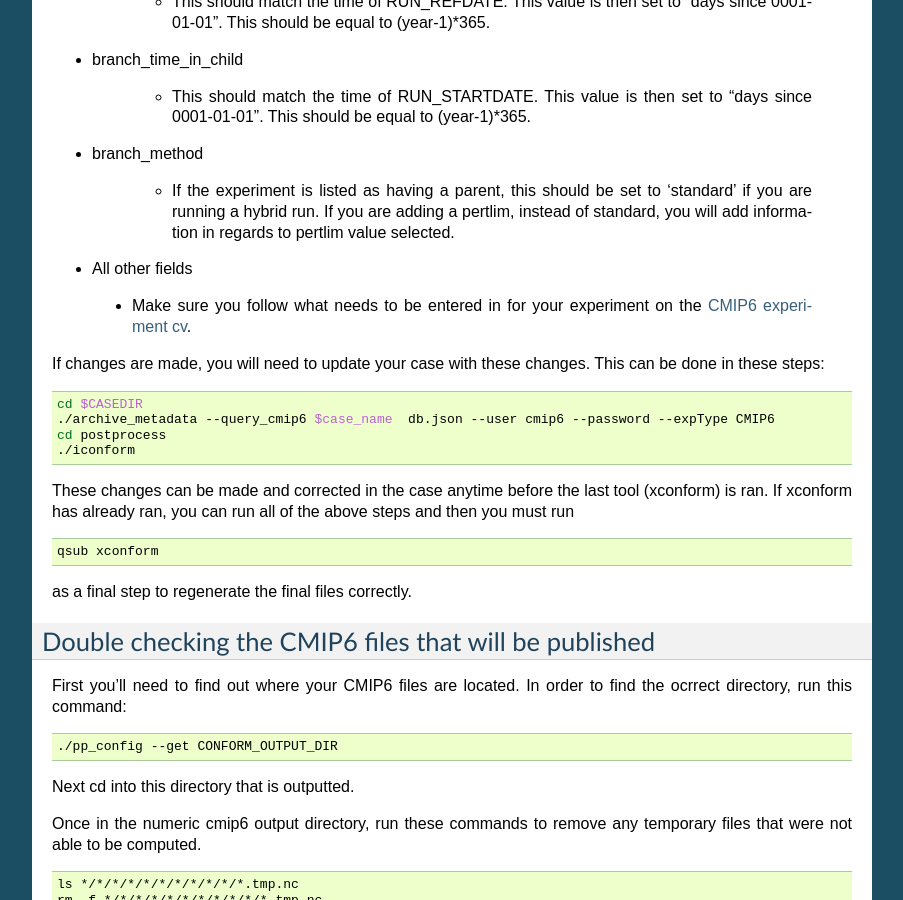
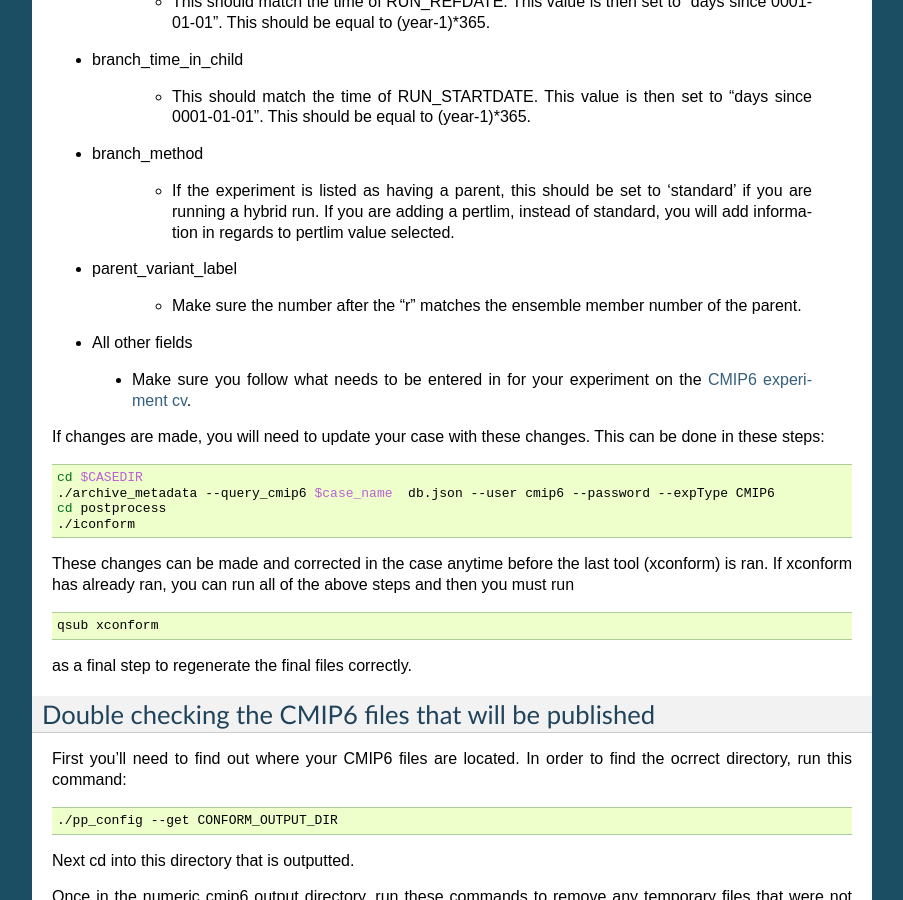
Before and after one commit to NCAR/CESM-WF_Documentation, a Sphinx documentation site: the page built from source/extra_cmip_instructions.rst, in a window 1280 px wide and 900 px high, scrolled down 560 px. Shown: the whole window, without its empty margins (198-1101 px from the left). Built offline with Sphinx 7.4.7, drawn with Linux system fonts in a browser that asks for light colours.

Commit message:
Add another item to check

```diff
--- a/source/extra_cmip_instructions.rst
+++ b/source/extra_cmip_instructions.rst
@@ -35,6 +35,10 @@
 * branch_method
 
     * If the experiment is listed as having a parent, this should be set to 'standard' if you are running a hybrid run.  If you are adding a pertlim, instead of standard, you will add information in regards to pertlim value selected.
+
+* parent_variant_label
+
+    * Make sure the number after the "r"  matches the ensemble member number of the parent.
 
 * All other fields
 
```
Also changed, not shown: 5 other files.
